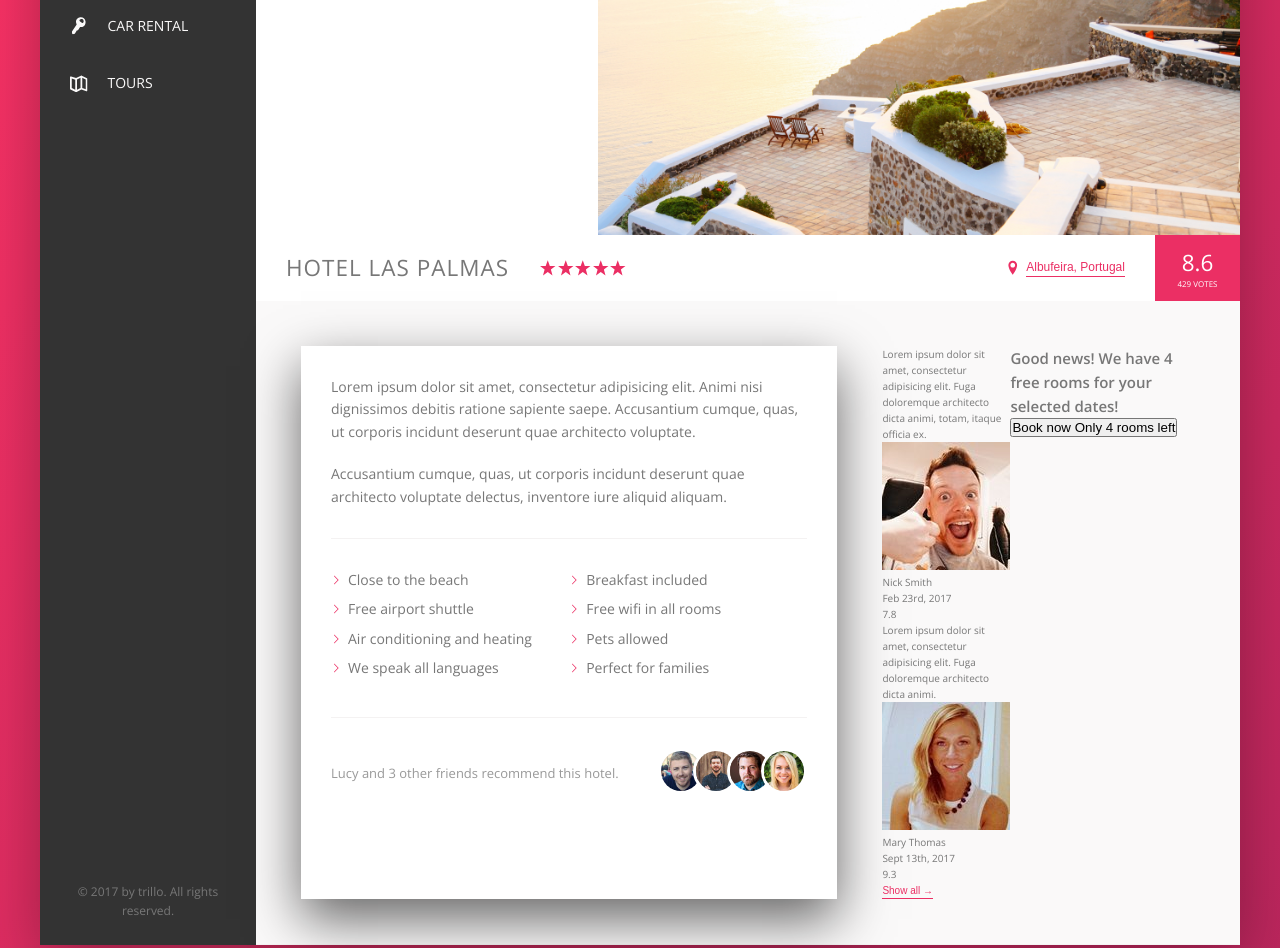
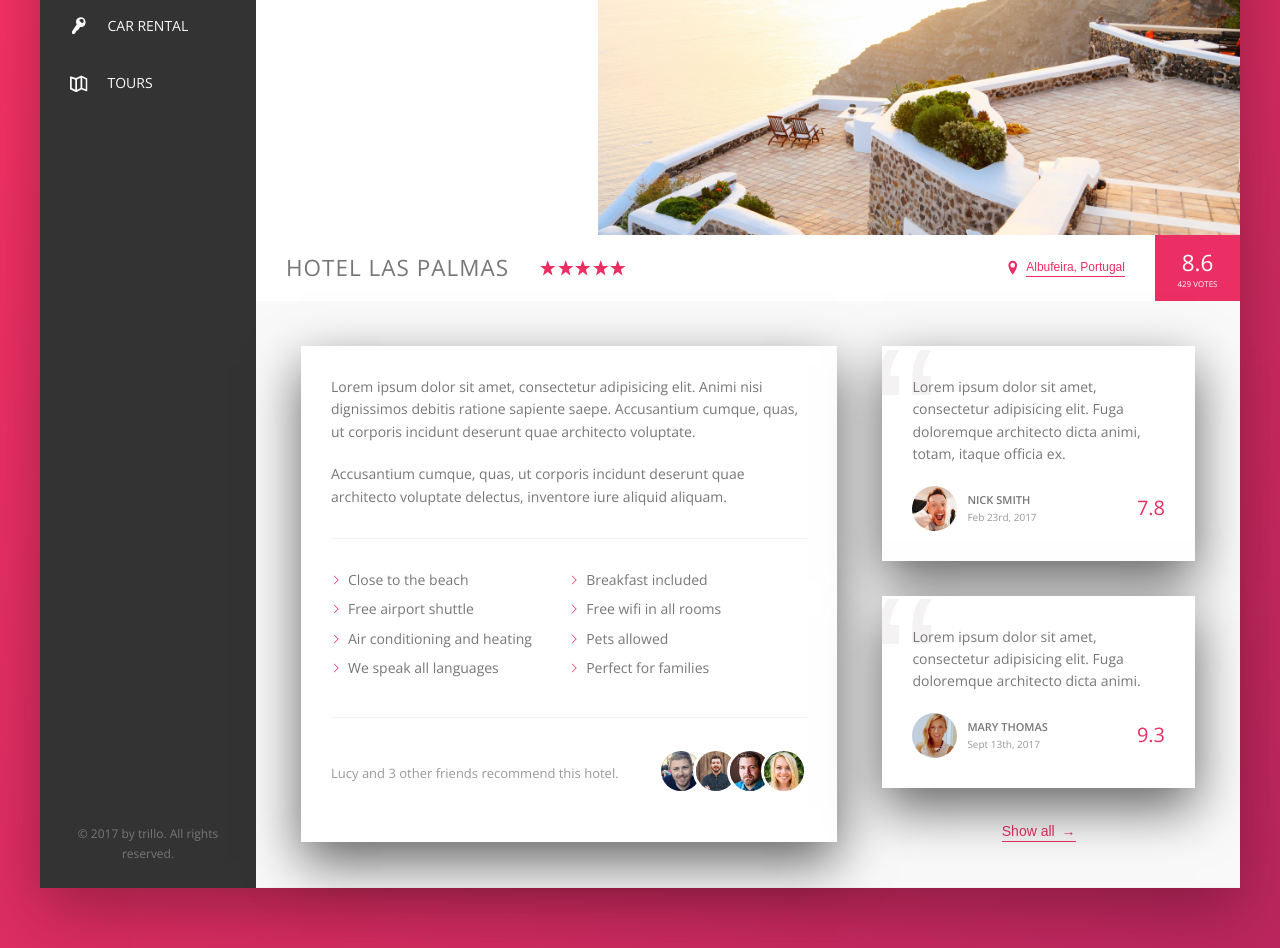
Before and after one commit to hanatokobato/trillo, a website: page index.html in a window 1280 px wide. Shown: the part 300-1248 px from the top of the page. Drawn offline with nearby package versions, Linux system fonts and the light colour scheme.

Commit message:
Building user reviews section

```diff
--- a/index.html
+++ b/index.html
@@ -245,7 +245,7 @@
               <button class="btn-inline">Show all <span>&rarr;</span></button>
             </div>
 
-            <div class="cta">
+            <!-- <div class="cta">
               <h2 class="cta__book-now">
                 Good news! We have 4 free rooms for your selected dates!
               </h2>
@@ -253,7 +253,7 @@
                 <span class="btn__visible">Book now</span>
                 <span class="btn__invisible">Only 4 rooms left</span>
               </button>
-            </div>
+            </div> -->
           </div>
         </main>
       </div>
--- a/sass/_components.scss
+++ b/sass/_components.scss
@@ -143,8 +143,17 @@
   cursor: pointer;
   transition: all 0.2s;
 
+  & span {
+    margin-left: 3px;
+    transition: all 0.2s;
+  }
+
   &:hover {
     color: var(--color-grey-dark-1);
+
+    & span {
+      margin-left: 8px;
+    }
   }
 
   &:focus {
@@ -305,7 +314,6 @@
     padding: 0 2rem;
     cursor: pointer;
     height: 100%;
-
     display: flex;
     align-items: center;
   }
@@ -339,12 +347,69 @@
     align-items: center;
   }
 
-  &__user {
-  }
-
   &__user-photo {
     height: 3.75rem;
     border-radius: 50%;
     margin-right: 1rem;
   }
 }
+
+.review {
+  background-color: white;
+  box-shadow: var(--shadow-light);
+  padding: 3rem;
+  margin-bottom: 3.5rem;
+  position: relative;
+  overflow: hidden;
+
+  &__text {
+    margin-bottom: 2rem;
+    z-index: 10;
+    position: relative;
+  }
+
+  &__user {
+    display: flex;
+    align-items: center;
+  }
+
+  &__photo {
+    height: 4.5rem;
+    width: 4.5rem;
+    border-radius: 50%;
+    margin-right: 1rem;
+  }
+
+  &__user-box {
+    margin-right: auto;
+  }
+
+  &__user-name {
+    font-size: 1.1rem;
+    font-weight: 700;
+    text-transform: uppercase;
+  }
+
+  &__user-date {
+    font-size: 1rem;
+    color: var(--color-grey-dark-3);
+  }
+
+  &__rating {
+    font-size: 2rem;
+    font-weight: 300;
+    color: var(--color-primary);
+  }
+
+  &::before {
+    content: '\201C';
+    position: absolute;
+    top: -2.75rem;
+    line-height: 1;
+    left: -1rem;
+    font-size: 20rem;
+    color: var(--color-grey-light-2);
+    font-family: sans-serif;
+    z-index: 1;
+  }
+}
--- a/sass/_layout.scss
+++ b/sass/_layout.scss
@@ -35,6 +35,7 @@
 }
 
 .detail {
+  font-size: 1.4rem;
   display: flex;
   padding: 4.5rem;
   background-color: var(--color-grey-light-1);
@@ -42,7 +43,6 @@
 }
 
 .description {
-  font-size: 1.4rem;
   flex: 0 0 60%;
   margin-right: 4.5rem;
   background-color: white;
@@ -52,4 +52,7 @@
 
 .user-reviews {
   flex: 1;
+  display: flex;
+  flex-direction: column;
+  align-items: center;
 }
```
Also changed, not shown: css/style.css.
